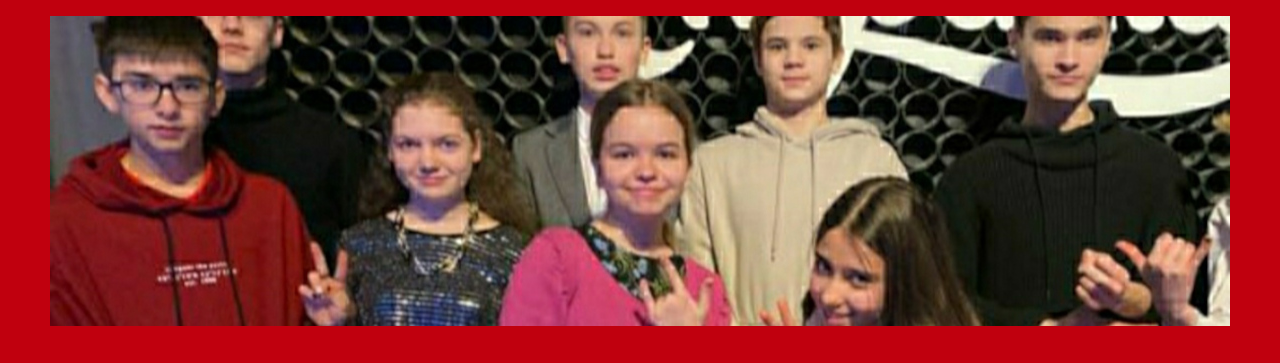
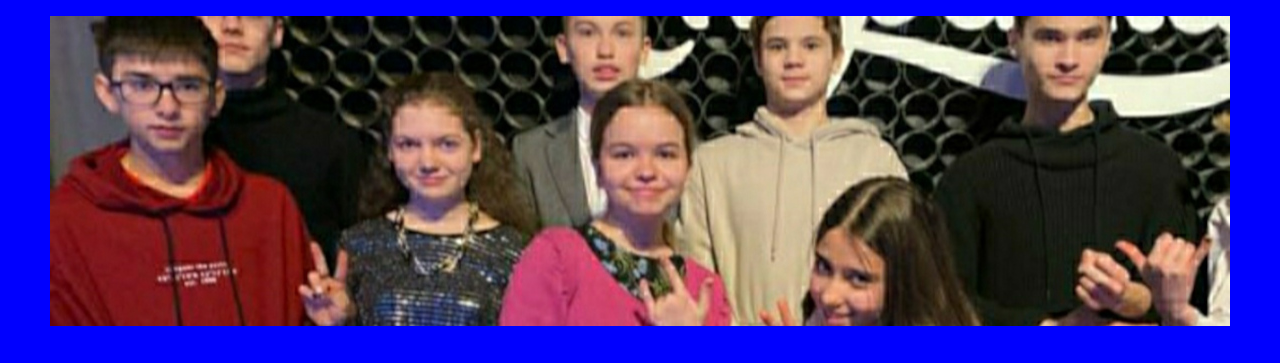
Before and after one commit to avovus/slaves-of-zoyarsksya, a plain HTML site: page index.html in a window 1280 px wide. Shown: the top 363 px of the page. Drawn offline with Linux system fonts and the light colour scheme.

Commit message:
Update index.html

```diff
--- a/index.html
+++ b/index.html
@@ -6,7 +6,7 @@
 		<title>рабы Заярской|главная</title>
 		<meta charset = "utf-8">
 	</head>
-	<body bgcolor="color:blue">
+	<body bgcolor="blue">
 		<center><img src="school.jpeg"></center> <br>
 		<h1 align="center">рабы Заярской|главная</h1>
 		<br>мы самый обычный класс, ничем от других не отличающийся. Просто живём в подвале у Заярской...
```
